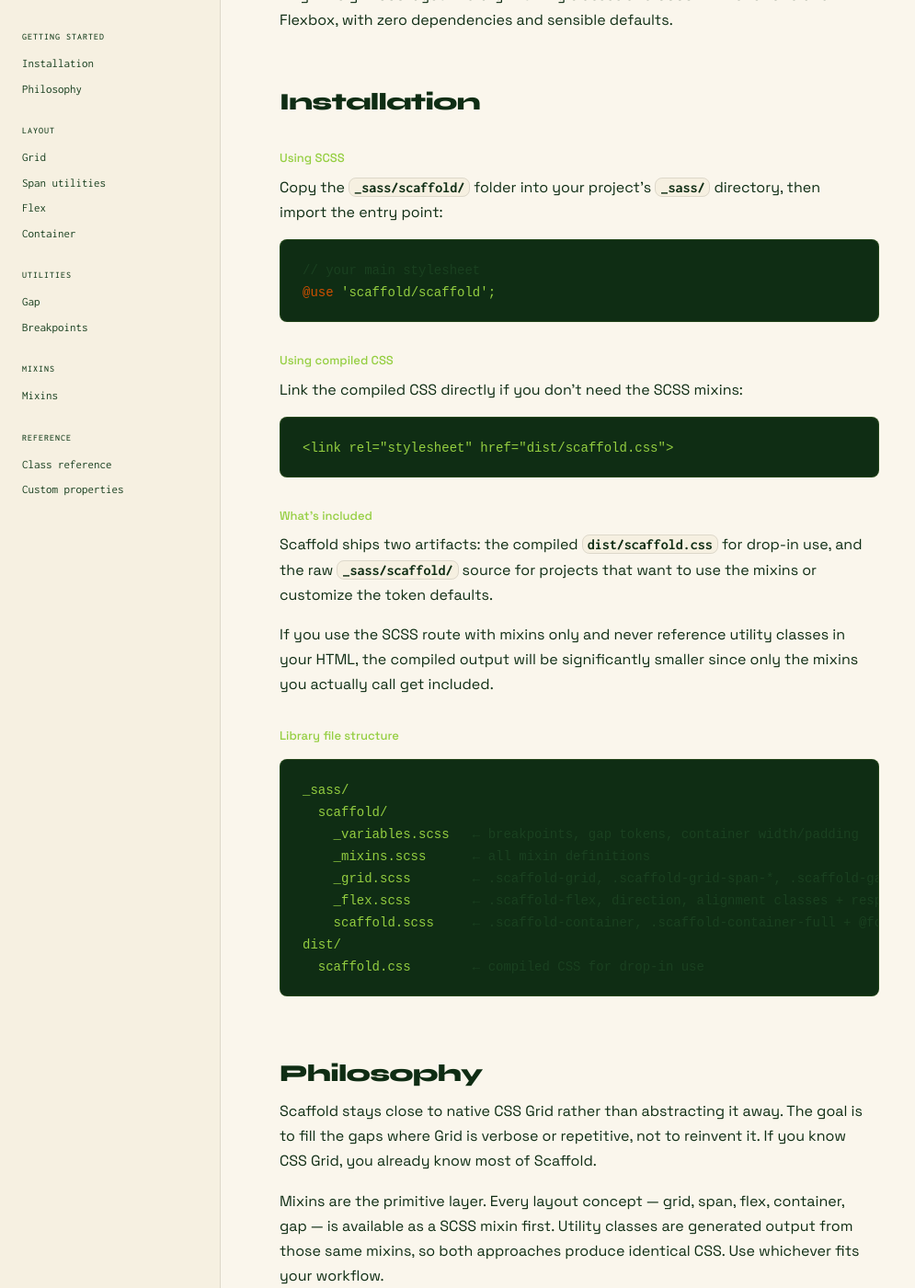
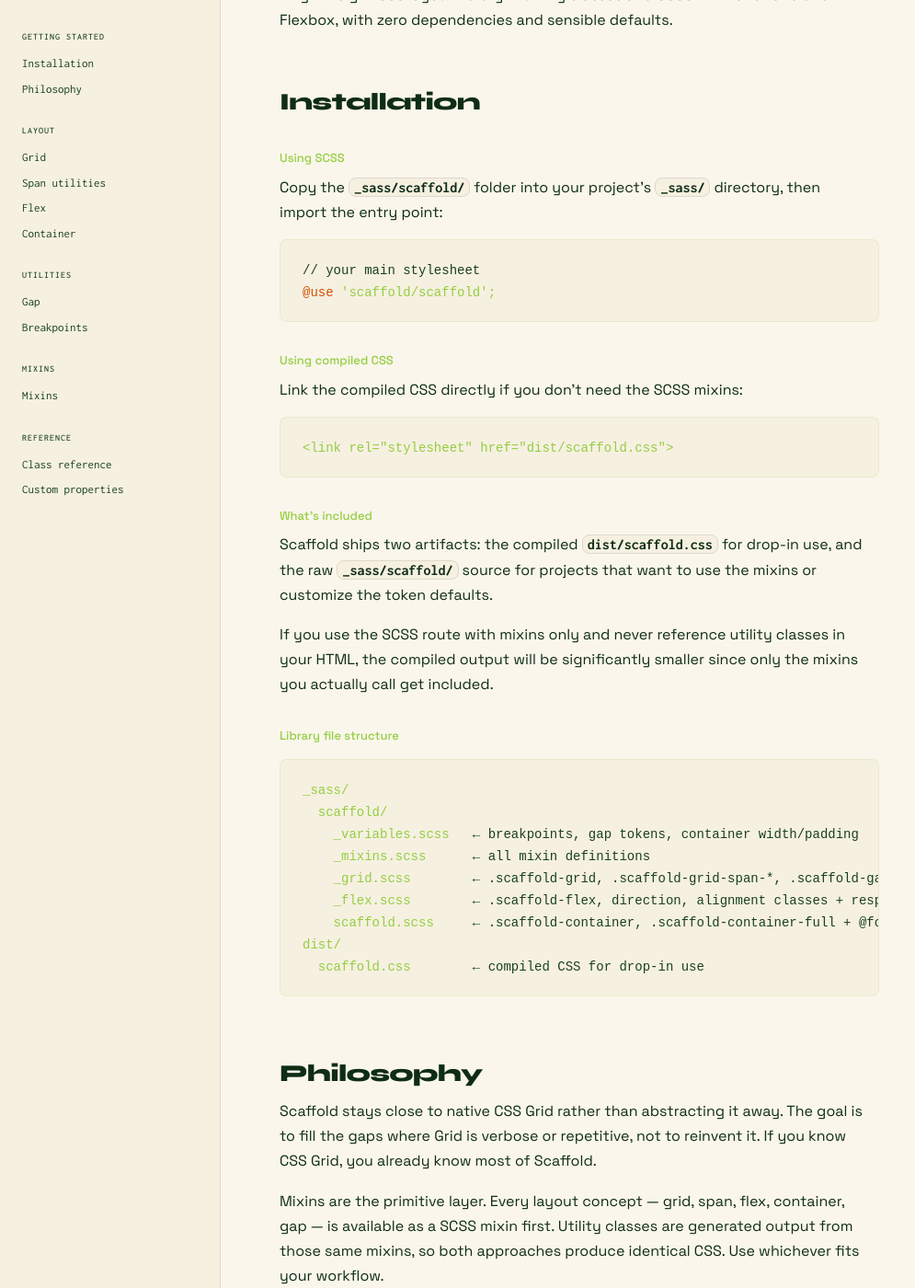
Before and after one commit to naher94/scaffoldcss, a Jekyll site: the page built from docs.html, in a window 1280 px wide and 1400 px high, scrolled down 353 px. Shown: the whole window at 92% size, without its empty margins (0-995 px from the left). Built offline with Jekyll 4.4.1, drawn with Linux system fonts in a browser that asks for light colours.

Commit message:
Update _docs.scss

```diff
--- a/_sass/_docs.scss
+++ b/_sass/_docs.scss
@@ -6,7 +6,7 @@
 :root {
   --font-mono: 'Inconsolata', monospace;
 
-  --code-bg:     var(--bamboo-black);
+  --code-bg: var(--dark-creme);
   --code-border: color-mix(in srgb, var(--bamboo-green) 15%, transparent);
 
   --tag-grid-bg:   color-mix(in srgb, var(--bamboo-green) 10%, transparent);
@@ -221,22 +221,15 @@
 
 // TODO this is the inline code tags
 .docs-main p code {
-  // font-family: var(--font-mono);
   @include inconsolata(bold);
-  // font-size: 14px;
   // background: var(--code-bg); //TODO update this to use dark creme
   background: var(--dark-creme);
-  // border: 1px solid var(--code-border);
   border: var(--border);
   border-radius: var(--radius);
   padding: 1px 5px;
-  // color: var(--bamboo-green);
 }
 
 .docs-main pre code {
-  // background: none;
-  // border: none;
-  // padding: 0;
   // font-size: inherit; //TODO check this
   font-size: 14px;
   color: inherit;
```
